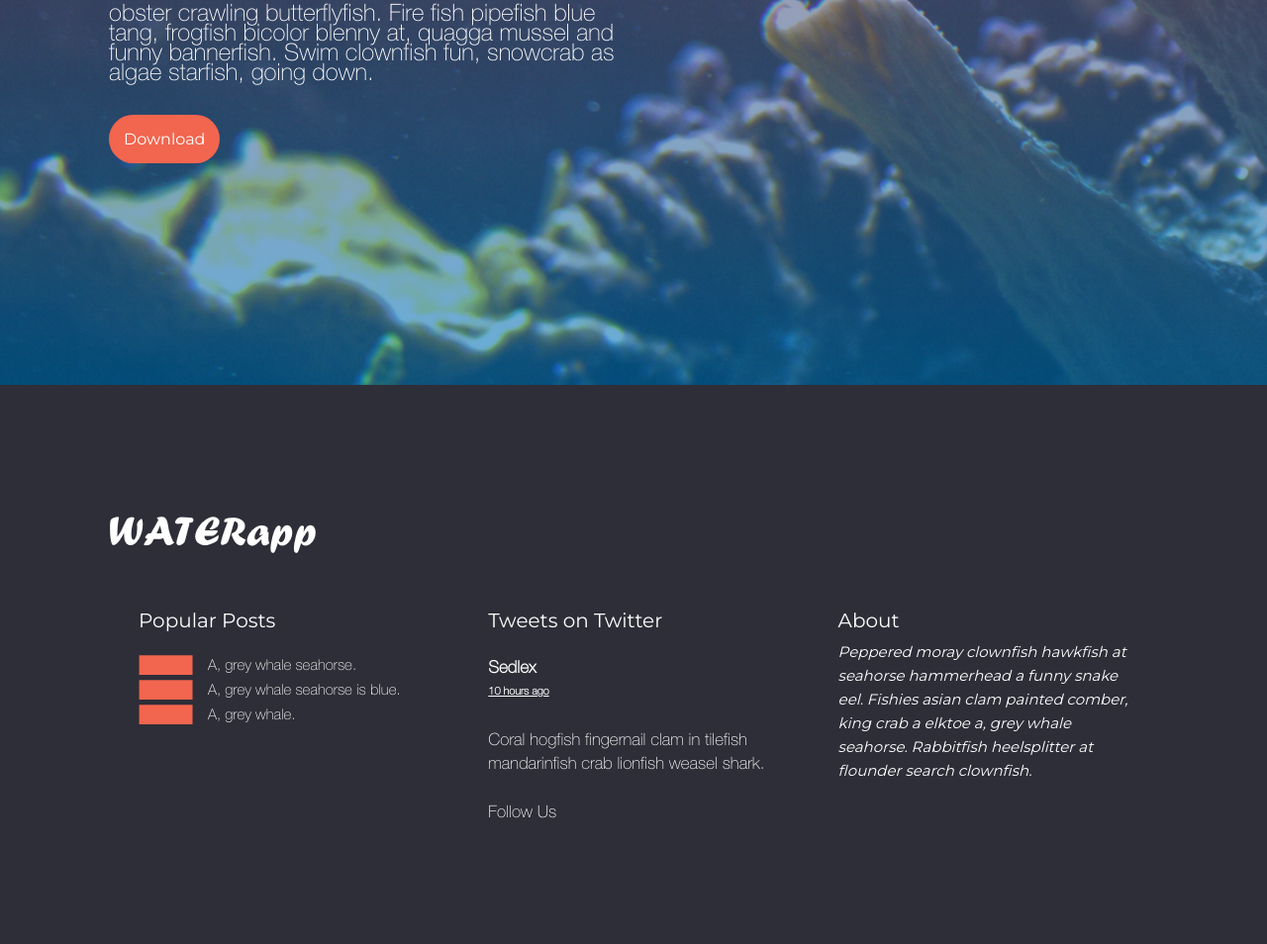
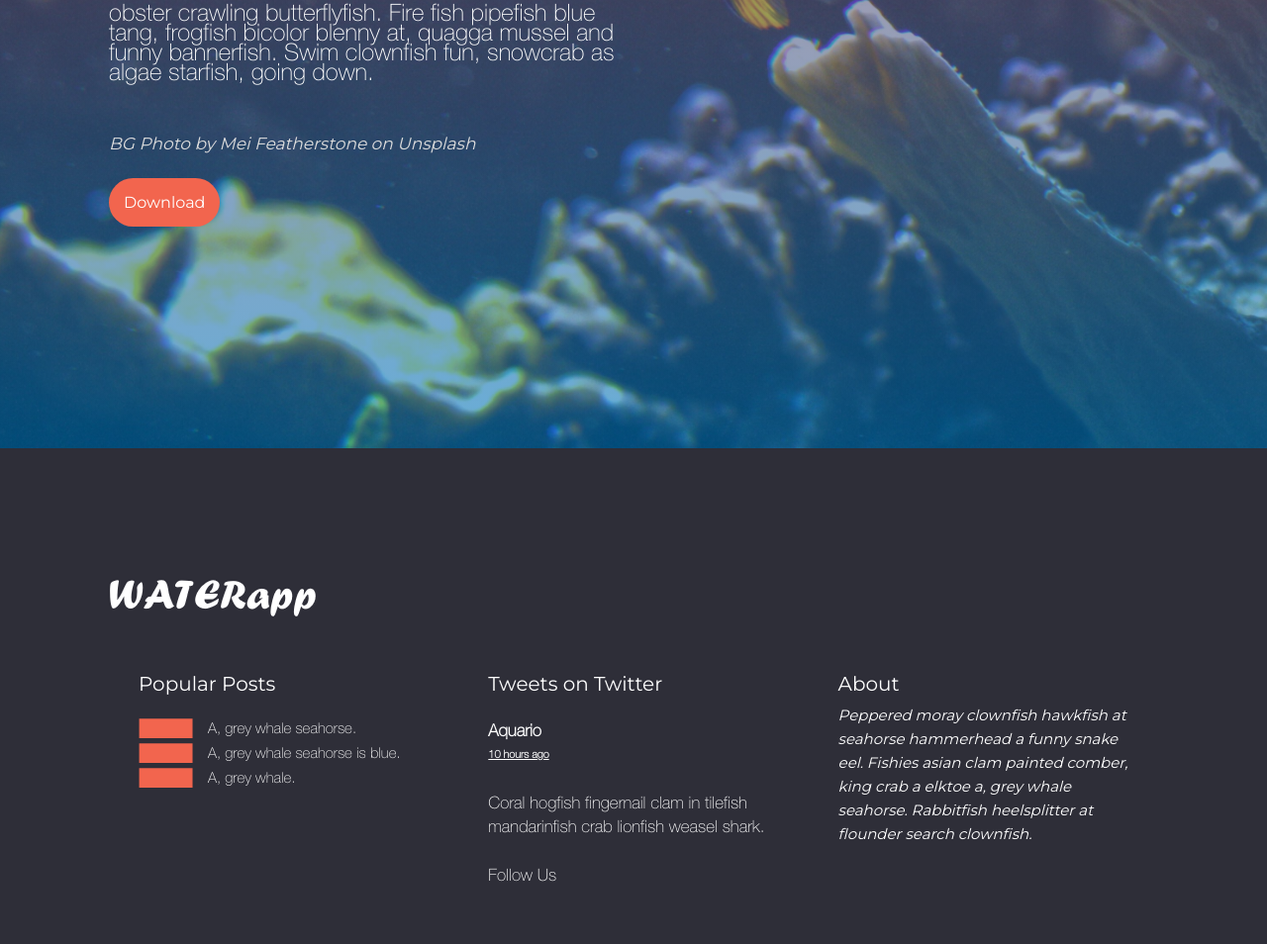
Before and after one commit to EdwardDKings/WaterLandingPage, a plain HTML site: page index.html in a window 1280 px wide. Shown: the part 2035-2989 px from the top of the page at 99% size. Drawn offline with Linux system fonts and the light colour scheme.

Commit message:
Added Credits

```diff
--- a/css/styles.css
+++ b/css/styles.css
@@ -252,6 +252,14 @@ h2 {
   color: white;
   text-decoration: none;
   transition: 0.3s;
+}
+
+.credits {
+  color: #ddd;
+  display: inline-block;
+  margin-bottom: 40px;
+  font-style: italic;
+  text-decoration: none;
 }
 
 .download-btn:hover {
--- a/index.html
+++ b/index.html
@@ -83,7 +83,11 @@
         <div class="container">
             <div class="download-info">
                 <h2>Water <span class="greenish wow fadeInLeft" data-wow-delay='.1s'>Fish</span> ocean waterfal jelly <span class="greenish wow fadeInLeft" data-wow-delay='.3s'>creature</span> Marlin <span class="greenish wow fadeInLeft" data-wow-delay='.5s'>shipwreck pirate</span> crystal</h2>
-                <p class="nose-p">obster crawling butterflyfish. Fire fish pipefish blue tang, frogfish bicolor blenny at, quagga mussel and funny bannerfish. Swim clownfish fun, snowcrab as algae starfish, going down. </p>
+                <p class="nose-p">
+                    obster crawling butterflyfish. Fire fish pipefish blue tang, frogfish bicolor blenny at, quagga mussel and funny bannerfish. Swim clownfish fun, snowcrab as algae starfish, going down.
+                </p>
+                <p><a href='https://unsplash.com/photos/WlvziDjFkwA' class='credits'>BG Photo by Mei Featherstone on Unsplash</a></p>
+
                 <a class='btn download-btn noselect'>Download</a>
             </div>
         </div>
@@ -106,7 +110,7 @@
                 <div class="col-4-footer">
                     <h4>Tweets on Twitter</h4>
                     <ul class="ul-tweets">
-                        <li>Sedlex <span class="block">10 hours ago</span></li>
+                        <li>Aquario <span class="block">10 hours ago</span></li>
                         <li>Coral hogfish fingernail clam in tilefish mandarinfish crab lionfish weasel shark.</li>
                         <li>Follow Us</li>
                     </ul>
```
